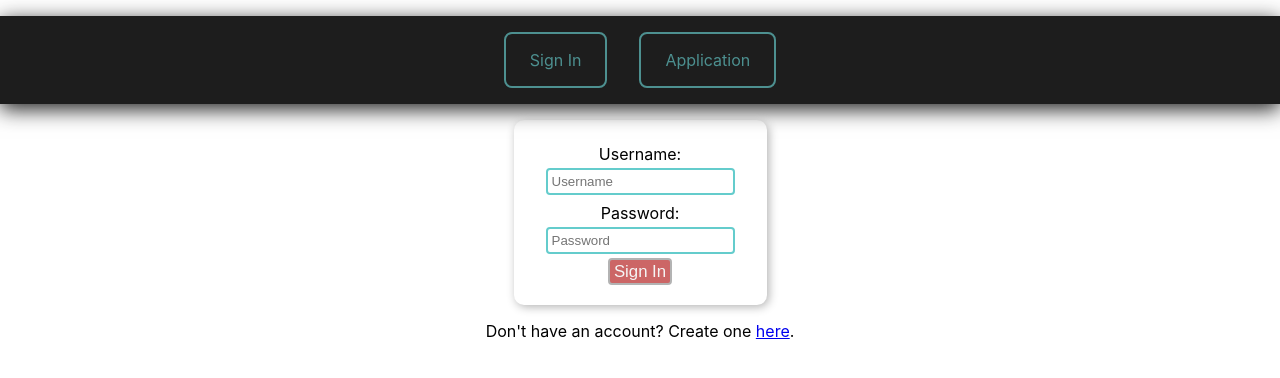
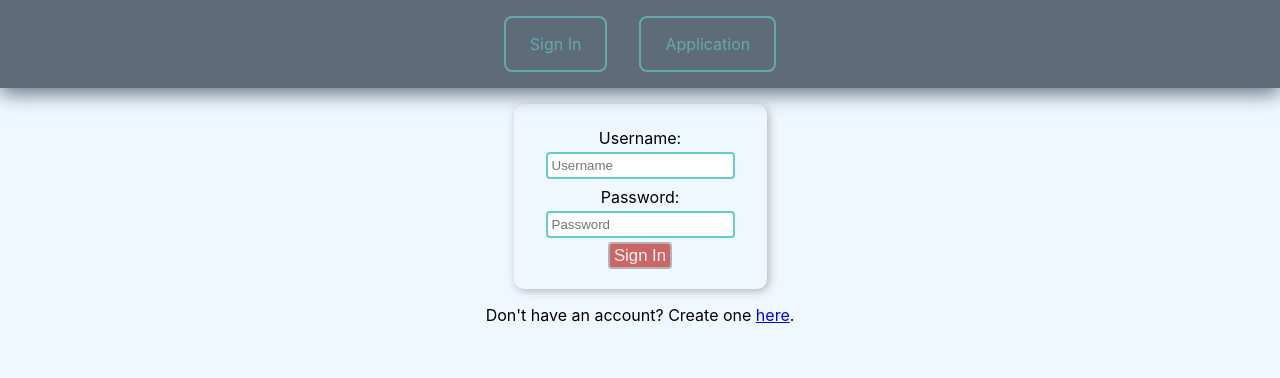
Before and after one commit to QED0711/score-study-react, a React (Create React App) app: page /sign-in in a window 1280 px wide. Shown: the top 378 px of the page. Built offline with nearby package versions, Linux system fonts and the light colour scheme.

Commit message:
layout and styling

```diff
--- a/src/App.css
+++ b/src/App.css
@@ -13,6 +13,8 @@
   --accent-blue-semi-opaque: hsla(180, 50%, 60%, 0.66);
   --accent-blue-opaque: hsla(180, 50%, 60%, 0.25);
 
+  --slate-blue: rgb(94, 107, 121);
+
   --accent-red: #cc6666;
 }
 
@@ -21,12 +23,17 @@
   box-sizing: border-box;
 }
 
+body{
+  background-color: aliceblue;
+}
+
 
 .App {
   text-align: center;
   box-sizing: border-box;
 
-  padding: 1em 0 2em;
+  padding: 0 0 2em;
+
 }
 
 .App-logo {
--- a/src/components/users/AccountSettings.js
+++ b/src/components/users/AccountSettings.js
@@ -40,8 +40,13 @@ const AccountSettings = () => {
                 <input id="email" type="text" defaultValue={s.user.email} />
                 <br/>
                 <input type="submit" value="change email" />
+                <br/>
+                <em>Note: you are not required to provide an email to use all the features of this application. Your email will only be used to verify identity if you forget your password.</em>
             </form>
             <hr/>
+
+            <h3><em>Change Password</em></h3>
+
             <form className="user-form" id="password-settings-form" onSubmit={handleChangePasswordSubmit}>
 
                 <label htmlFor="password">Current Password:</label>
--- a/src/css/navigation.css
+++ b/src/css/navigation.css
@@ -3,12 +3,13 @@ nav{
 }
 
 .navbar-desktop{
-    background-color: rgb(29, 29, 29);
-    box-shadow: 0 5px 20px rgb(29, 29, 29);
+    background-color: var(--slate-blue);
+    box-shadow: 0 5px 20px var(--slate-blue);
 }
 
 .navbar-desktop *{
     color: var(--accent-blue-semi-opaque);
+    display: inline-block;
 }
 
 .navbar-desktop a{
@@ -25,7 +26,7 @@ nav{
 
 .navbar-desktop a:hover{
     animation-name: hover-link;
-    animation-duration: 0.5s;
+    animation-duration: 0.3s;
     animation-fill-mode: forwards;
     animation-timing-function: ease-out;
 }
--- a/src/css/user.css
+++ b/src/css/user.css
@@ -4,6 +4,7 @@
 
 .user-form{
     width: fit-content;
+    max-width: 20rem;
     padding: 1em 2rem;
     margin: 1em auto 0;
     border-radius: 10px;
```
